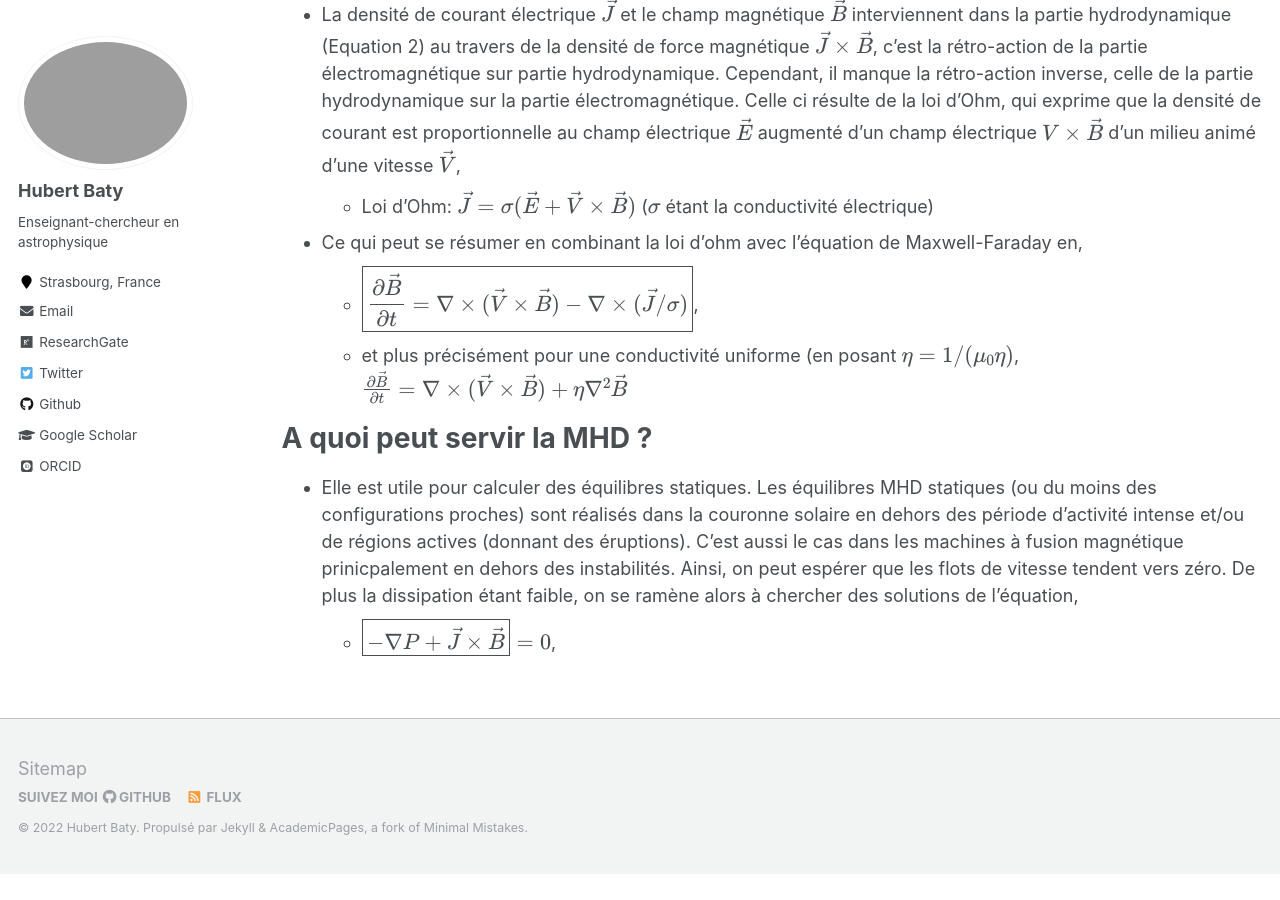
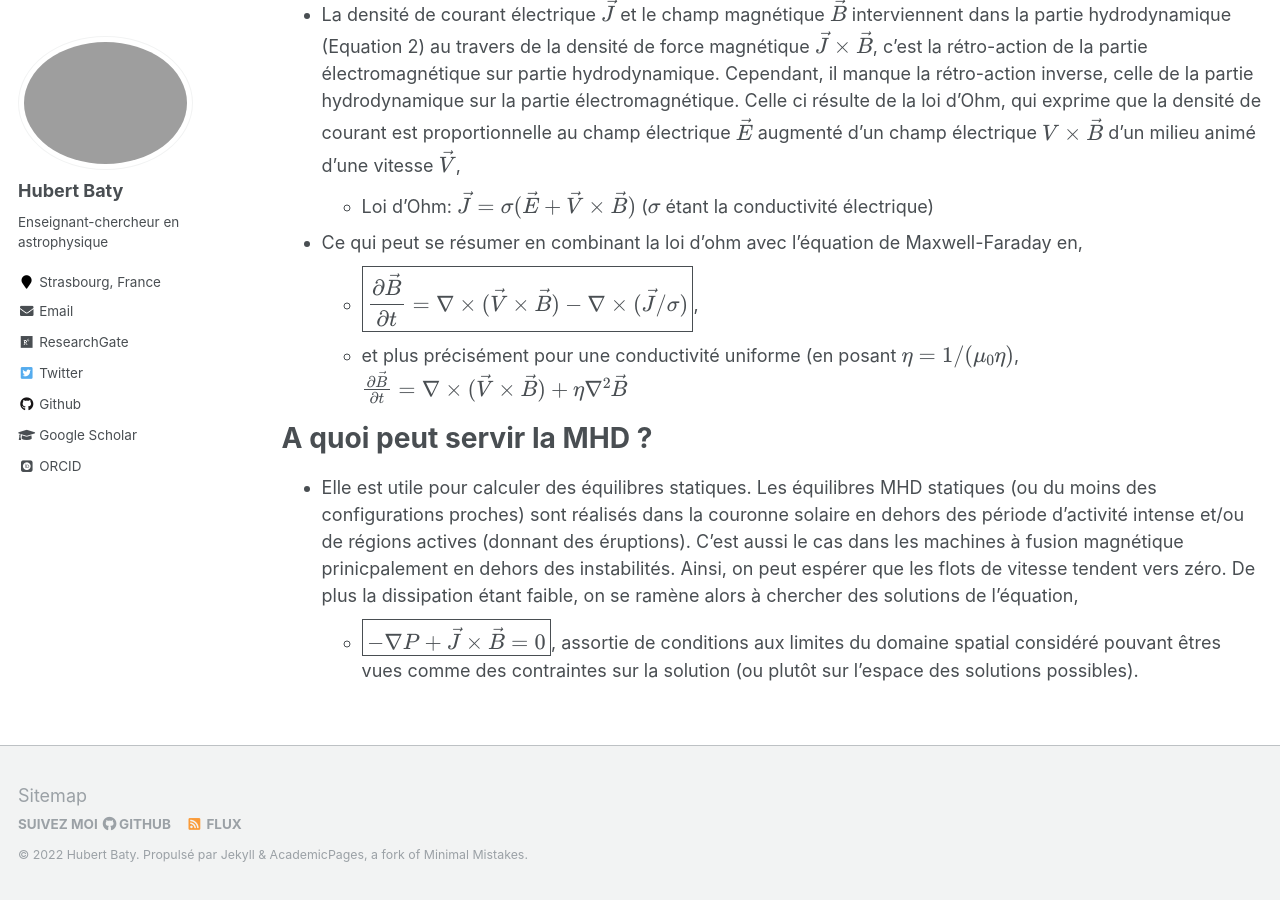
Before and after one commit to hubertbaty/hubertbaty.github.io, a Jekyll site: the page built from _pages/MHD.md, in a window 1280 px wide and 900 px high, scrolled down 2600 px. Built offline with Jekyll 4.4.1, drawn with Linux system fonts in a browser that asks for light colours; some web fonts are replaced; formulas are drawn with MathJax 3; before the commit the page ends 3473 px from its top, so only the background shows below that.

Commit message:
Update MHD.md

```diff
--- a/_pages/MHD.md
+++ b/_pages/MHD.md
@@ -58,4 +58,4 @@ Couplage partie électromagnétique & partie hydrodynamique
 A quoi peut servir la MHD ?
 ======
 * Elle est utile pour calculer des équilibres statiques. Les équilibres MHD statiques (ou du moins des configurations proches) sont réalisés dans la couronne solaire en dehors des période d'activité intense et/ou de régions actives (donnant des éruptions). C'est aussi le cas dans les machines à fusion magnétique prinicpalement en dehors des instabilités. Ainsi, on peut espérer que les flots de vitesse tendent vers zéro. De plus la dissipation étant faible, on se ramène alors à chercher des solutions de l'équation,
-  * $$\boxed{ - \nabla P + \vec J \times \vec B } = 0 $$,
+  * $$\boxed{ - \nabla P + \vec J \times \vec B = 0}$$, assortie de conditions aux limites du domaine spatial considéré pouvant êtres vues comme des contraintes sur la solution (ou plutôt sur l'espace des solutions possibles).
```
